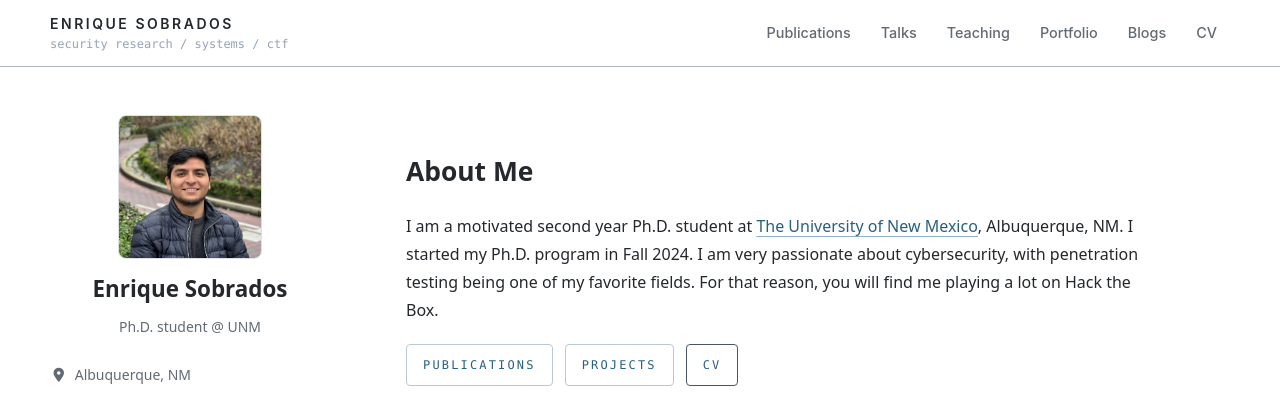
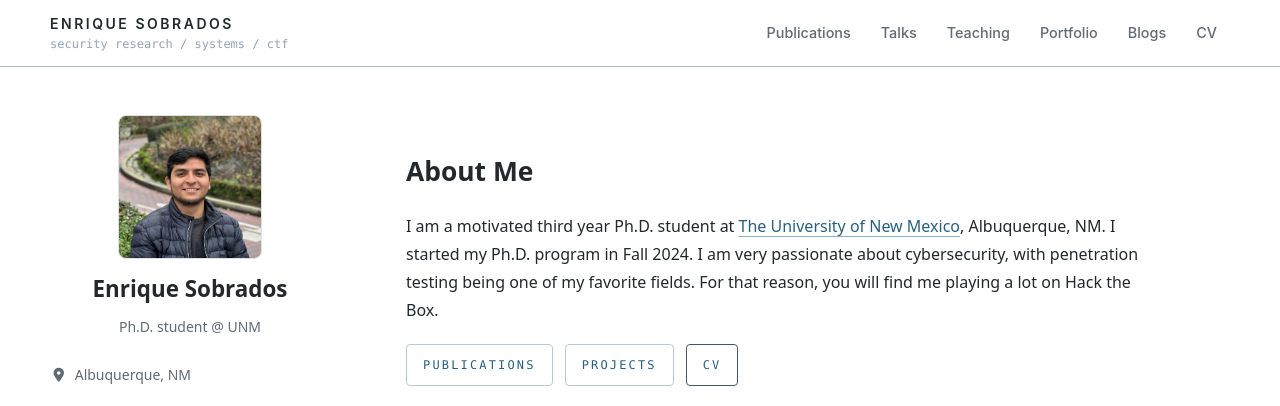
Before and after one commit to Enrique720/enrique720.github.io, a Jekyll site: the page built from _pages/about.md, in a window 1280 px wide and 900 px high. Shown: the top 406 px of the window. Built offline with Jekyll 4.4.1, drawn with Linux system fonts in a browser that asks for light colours; nearby versions of some CDN libraries; some web fonts are replaced.

Commit message:
Mark third year of the PhD
Co-Authored-By: Claude Opus 5 <noreply@anthropic.com>

```diff
--- a/_data/cv.json
+++ b/_data/cv.json
@@ -4,7 +4,7 @@
     "email": "enrique.sobrados@gmail.com",
     "phone": "+1 (424) 454-7914",
     "website": "https://esobrados.com",
-    "summary": "Second year Ph.D. student in Computer Science at the University of New Mexico, specializing in cybersecurity with a focus on mobile application security and VPN vulnerabilities. Experienced in penetration testing, research automation, and dynamic analysis infrastructure. Proven track record in enhancing cybersecurity measures through internships and research assistant roles.",
+    "summary": "Third year Ph.D. student in Computer Science at the University of New Mexico, specializing in cybersecurity with a focus on mobile application security and VPN vulnerabilities. Experienced in penetration testing, research automation, and dynamic analysis infrastructure. Proven track record in enhancing cybersecurity measures through internships and research assistant roles.",
     "location": {
       "address": "Building, #119",
       "postalCode": "87131",
--- a/_pages/about.md
+++ b/_pages/about.md
@@ -10,7 +10,7 @@ redirect_from:
 <section class="security-card hero-card relative overflow-hidden rounded-lg border border-slate-700/50 bg-slate-950/70 p-6 shadow-terminal md:p-10">
   <h2 class="mb-6 max-w-2xl text-3xl font-black leading-none text-slate-50">About Me</h2>
   <p class="max-w-3xl text-lg leading-8 text-slate-300">
-    I am a motivated second year Ph.D. student at <a href="https://unm.edu">The University of New Mexico</a>, Albuquerque, NM.
+    I am a motivated third year Ph.D. student at <a href="https://unm.edu">The University of New Mexico</a>, Albuquerque, NM.
     I started my Ph.D. program in Fall 2024. I am very passionate about cybersecurity, with penetration testing being one of
     my favorite fields. For that reason, you will find me playing a lot on Hack the Box.
   </p>
```
